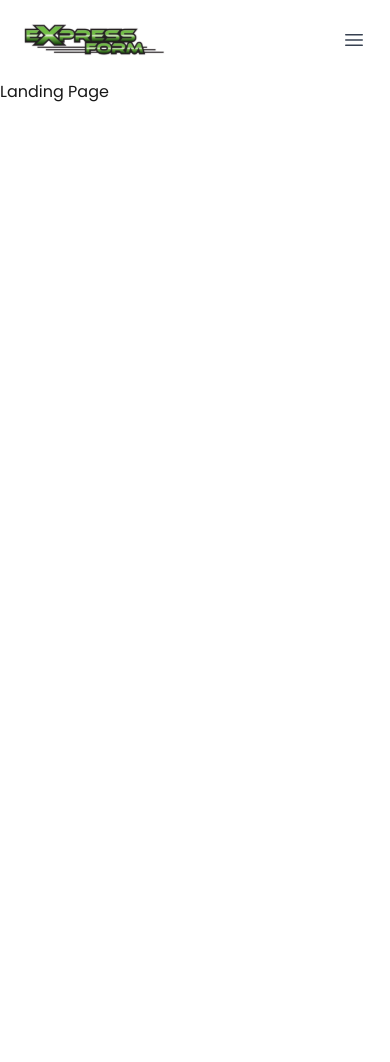
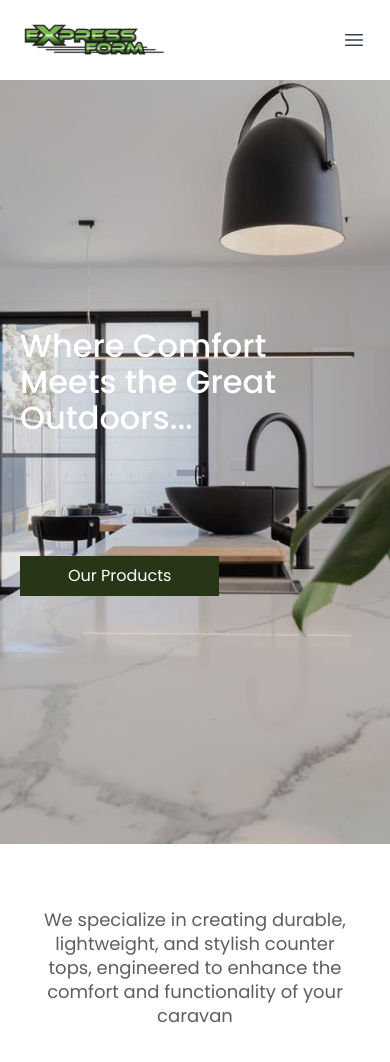
Before and after one commit to AshanPerera98/express-form, a Next.js app: page / in a window 390 px wide. Shown: the top 1062 px of the page. Before the commit the page ends 844 px from the top, so only its background shows below. Built offline with nearby package versions, Linux system fonts and the light colour scheme.

Commit message:
landing page hero and intro

```diff
--- /dev/null
+++ b/app/landing.module.css
@@ -0,0 +1,40 @@
+.heroSection {
+  height: calc(100vh - 96px);
+  background-position: center;
+  background-size: cover;
+}
+
+.heroTitle {
+  font-size: 72px;
+  line-height: 76px;
+  font-weight: 500;
+  max-width: 940px;
+  color: white;
+  margin-bottom: 24px;
+}
+
+.introSection {
+}
+
+.intro {
+  font-size: 32px;
+  line-height: 44px;
+  color: #5e5e5e;
+}
+
+@media only screen and (max-width: 1024px) {
+  .heroSection {
+    height: calc(100vh - 80px);
+  }
+
+  .heroTitle {
+    font-size: 32px;
+    line-height: 36px;
+    margin-bottom: 120px;
+  }
+
+  .intro {
+    font-size: 18px;
+    line-height: 24px;
+  }
+}
--- a/app/page.js
+++ b/app/page.js
@@ -1,7 +1,29 @@
+import ActionButton from "@/components/ActionButton/ActionButton";
+import styles from "./landing.module.css";
+
 export default function Landing() {
   return (
     <>
-      <h1>Landing Page</h1>
+      <section
+        id="hero"
+        className={`${styles.heroSection} bg-[url('./../assets/LandingPage/hero_bg.png')]`}
+      >
+        <div className="mx-auto flex flex-col justify-center max-w-8xl px-20px h-full">
+          <h1 className={styles.heroTitle}>
+            Where Comfort Meets the Great Outdoors...
+          </h1>
+          <ActionButton label="Our Products" link="#products" />
+        </div>
+      </section>
+      <section>
+        <p
+          className={`${styles.intro} mx-auto flex flex-col justify-center max-w-[1000px] px-20px lg:h-[600px] py-[64px] px-[32px] text-center`}
+        >
+          We specialize in creating durable, lightweight, and stylish counter
+          tops, engineered to enhance the comfort and functionality of your
+          caravan
+        </p>
+      </section>
     </>
   );
 }
```
Also changed, not shown: assets/LandingPage/hero_bg.png (added).
